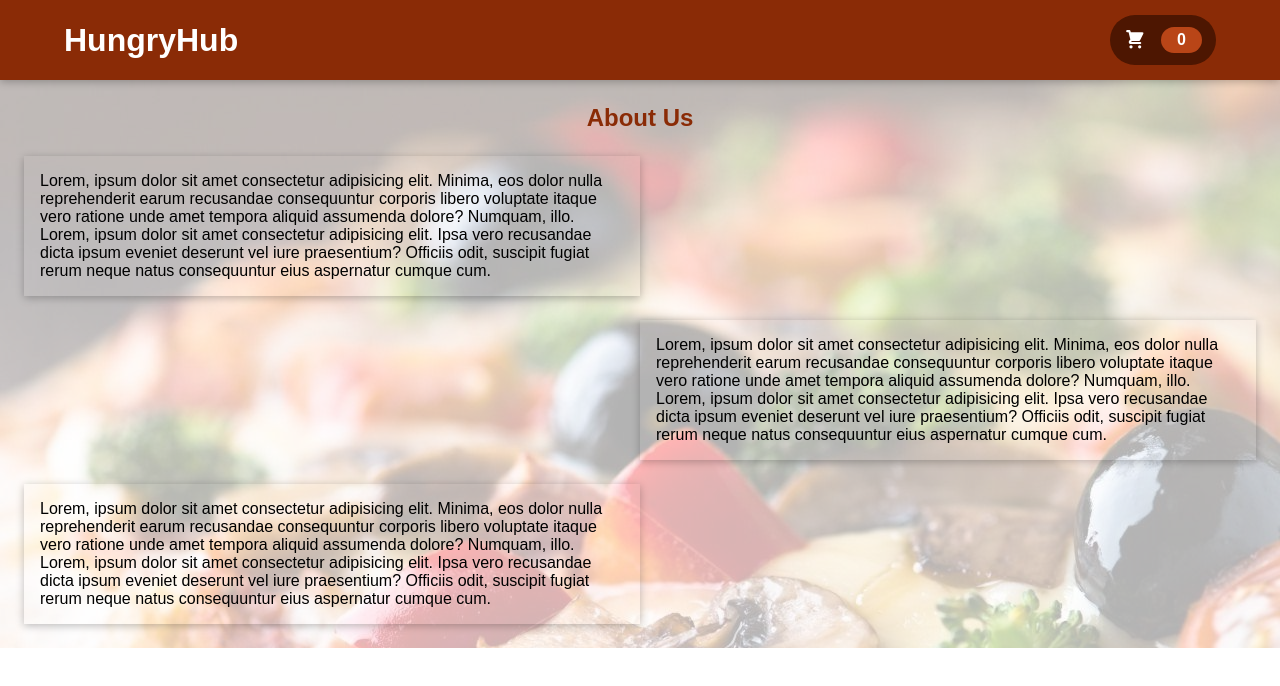
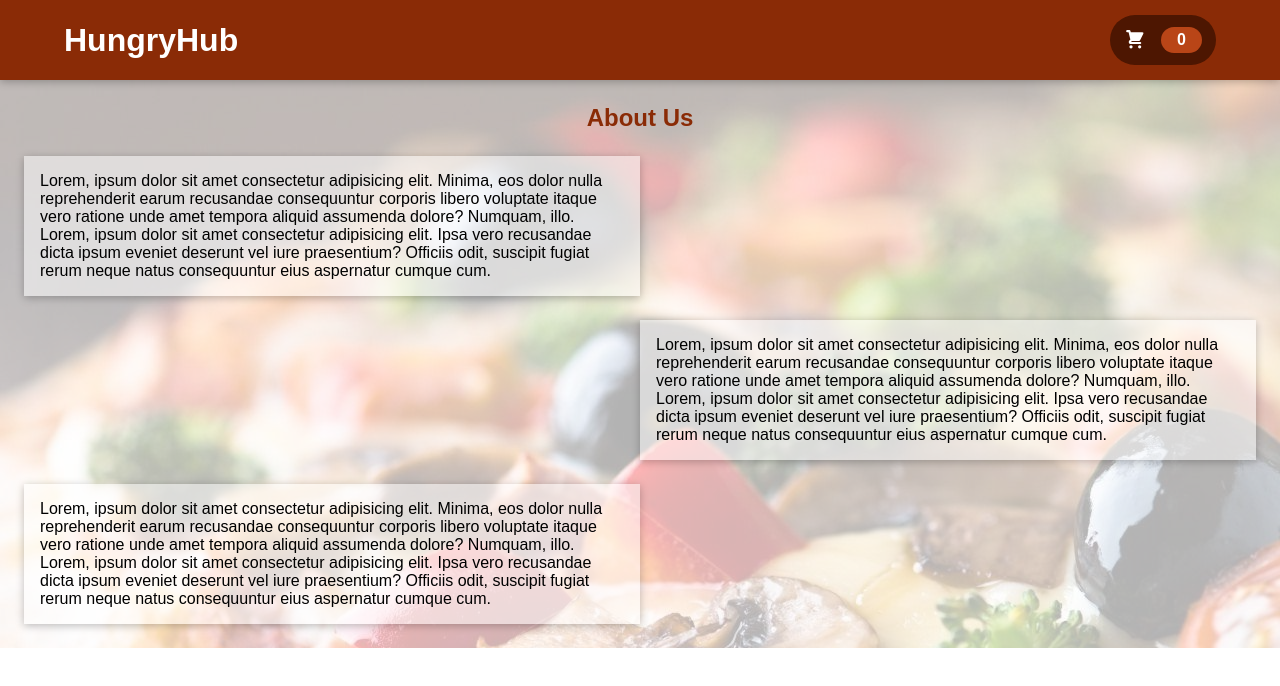
Before and after one commit to raihan2bd/hungry-hub, a React (Create React App) app: page /about in a window 1280 px wide. Shown: the top 686 px of the page. Built offline with nearby package versions, Linux system fonts and the light colour scheme.

Commit message:
Apply accessibility to the about page

```diff
--- a/src/pages/AboutPage.module.css
+++ b/src/pages/AboutPage.module.css
@@ -15,9 +15,10 @@
 .card {
   box-shadow: 0 2px 8px rgba(0, 0, 0, 0.25);
   padding: 1rem;
-  width: 50%;
+  width: 100%;
   animation: card_animation 0.5s ease-in-out;
   transition: all 0.3s ease-in-out;
+  background: rgba(255, 255, 255, 0.50);
 }
 
 @keyframes card_animation {
@@ -48,3 +49,9 @@
 .card:hover {
   transform: scale(1.05);
 }
+
+@media (min-width: 768px) {
+  .card {
+    width: 50%;
+  }
+}
```
